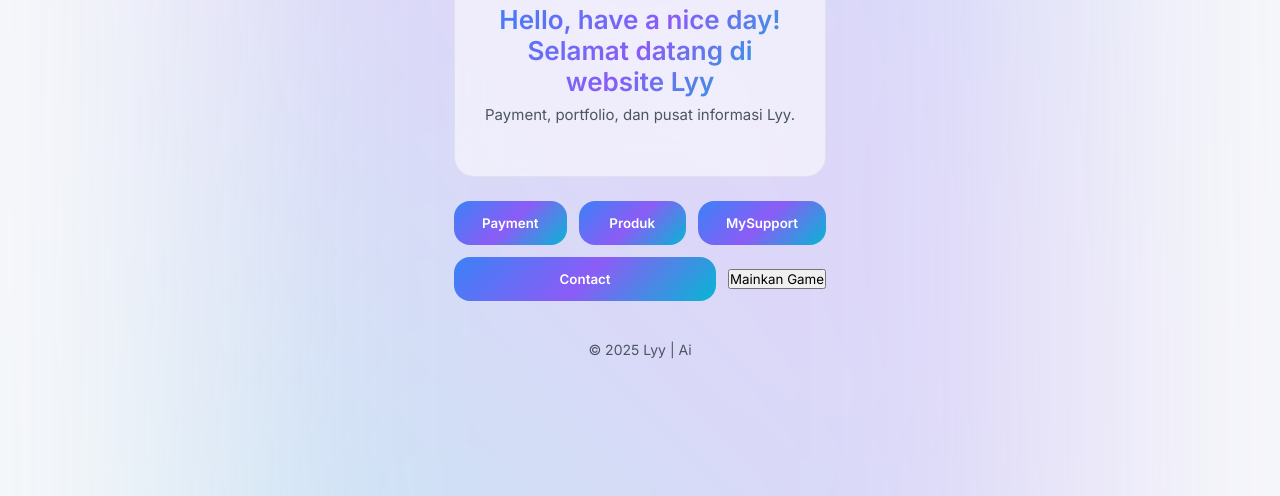
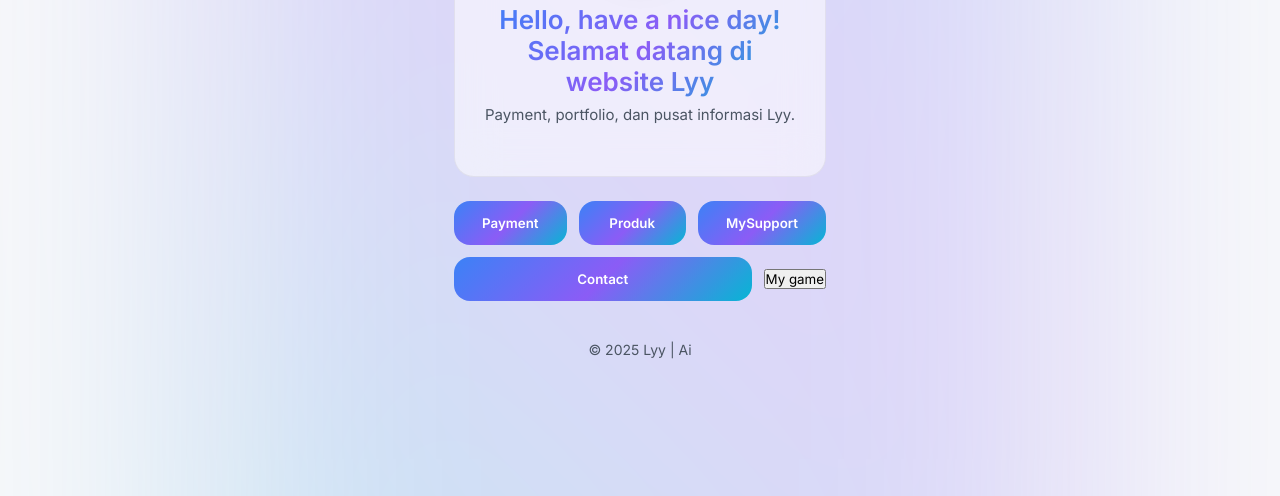
Before and after one commit to lyy393/LyyGanteng-, a plain HTML site: page index.html in a window 1280 px wide. Shown: the part 304-800 px from the top of the page. Drawn offline with Linux system fonts and the light colour scheme.

Commit message:
Update index.html

```diff
--- a/index.html
+++ b/index.html
@@ -258,7 +258,7 @@ background:var(--brand);color:#fff;cursor:pointer;transition:transform .2s}
       <button class="btn" onclick="toPage('products')">Produk</button>
       <button class="btn" onclick="toPage('list')">MySupport</button>
       <button class="btn" onclick="toPage('contact')">Contact</button>
-      <button id="btn-my-game">Mainkan Game</button>
+      <button id="btn-my-game">My game</button>
     </div>
   </section>
 
```
